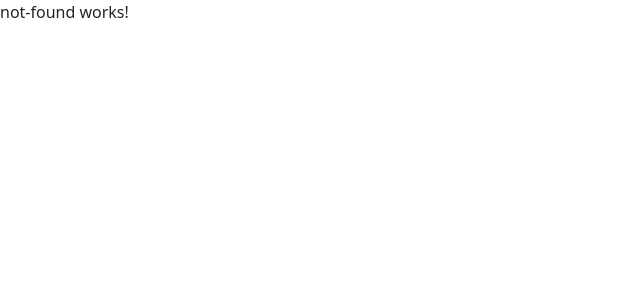
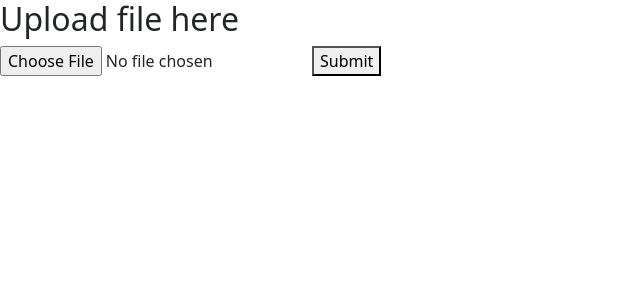
Before and after one commit to yibrino/workflowagile, an Angular app in the folder frontend/: page /question-import in a window 1280 px wide. Before the commit this address led to /404. Shown: the top 300 px of the page, without its empty margins (0-640 px from the left). Built offline with nearby package versions, Linux system fonts and the light colour scheme.

Commit message:
add basic csv upload

```diff
--- a/frontend/package.json
+++ b/frontend/package.json
@@ -27,7 +27,8 @@
     "bootstrap-icons": "^1.11.1",
     "rxjs": "~7.5.0",
     "tslib": "^2.3.0",
-    "zone.js": "~0.12.0"
+    "zone.js": "~0.12.0",
+    "xlsx": "^0.18.5"
   },
   "devDependencies": {
     "@angular-devkit/build-angular": "^15.0.5",
--- a/frontend/src/app/app-routing.module.ts
+++ b/frontend/src/app/app-routing.module.ts
@@ -8,6 +8,7 @@ import { ExamListsComponent } from './exam-lists/exam-lists.component';
 import { AuthGuard } from './auth.guard';
 import { HomePageComponent } from './home-page/home-page.component';
 import { NotFoundComponent } from './not-found/not-found.component';
+import { QuestionImportComponent } from "./question-import/question-import.component";
 
 const routes: Routes = [
   {
@@ -17,6 +18,7 @@ const routes: Routes = [
     data: { role: 'teacher' },
   },
   { path: 'question-creation', component: QuestionCreationComponent },
+  { path: 'question-import', component: QuestionImportComponent },
   { path: 'questions-list', component: BrowseQuestionsComponent },
 
   { path: 'contactus', component: ContactComponent },
--- a/frontend/src/app/app.module.ts
+++ b/frontend/src/app/app.module.ts
@@ -27,6 +27,7 @@ import { MatSidenavModule } from '@angular/material/sidenav';
 import { MatToolbarModule } from '@angular/material/toolbar';
 import { HomePageComponent } from './home-page/home-page.component';
 import { NotFoundComponent } from './not-found/not-found.component';
+import { QuestionImportComponent } from './question-import/question-import.component';
 
 @NgModule({
   declarations: [
@@ -42,6 +43,7 @@ import { NotFoundComponent } from './not-found/not-found.component';
     ExamListsComponent,
     HomePageComponent,
     NotFoundComponent,
+    QuestionImportComponent,
   ],
   imports: [
     BrowserModule,
--- a/frontend/src/app/question-creation/question.service.ts
+++ b/frontend/src/app/question-creation/question.service.ts
@@ -21,4 +21,9 @@ export class QuestionService {
   addQuestion(question: Question): Observable<Question> {
     return this.http.post<Question>(`${this.apiUrl}questions/create`, question, {withCredentials:true});
   }
+
+  importQuestions(questions: Question[]): Observable<number> {
+    console.log('Import questions')
+    return this.http.post<number>(`${this.apiUrl}questions/import`, questions, {withCredentials:true});
+  }
 }
--- /dev/null
+++ b/frontend/src/app/question-import/question-import.component.html
@@ -0,0 +1,9 @@
+<div>
+  <div><h2>Upload file here</h2></div>
+  <input
+    type="file"
+    placeholder="Browse file"
+    (change)="onFileChange($event)"
+  />
+  <button (click)="onSubmit()">Submit</button>
+</div>
--- /dev/null
+++ b/frontend/src/app/question-import/question-import.component.ts
@@ -0,0 +1,103 @@
+import { Component } from '@angular/core';
+import * as XLSX from 'xlsx';
+import { QuestionService } from "../question-creation/question.service";
+import { Answer, Question } from "../question-creation/question.model";
+
+@Component({
+  selector: 'app-question-import',
+  templateUrl: './question-import.component.html',
+  styleUrls: ['./question-import.component.css']
+})
+export class QuestionImportComponent {
+
+  excelHeaders: string[] = [];
+  excelData: any[] = [];
+  questions: Question[] = []
+
+
+  constructor(private questionService: QuestionService) {}
+
+  onFileChange(event: any) {
+    const selectedFile = event.target.files[0];
+
+    if (selectedFile) {
+      const fileReader: FileReader = new FileReader();
+
+      fileReader.onload = (event: any) => {
+        const fileData = event.target.result;
+        const workbook = XLSX.read(fileData, { type: 'binary' });
+        const sheetName = workbook.SheetNames[0];
+        const sheet = workbook.Sheets[sheetName];
+
+        // Extract headers
+        this.excelHeaders = [];
+        for (const cellAddress in sheet) {
+          if (cellAddress[0] === '!') continue;
+          if (cellAddress[1] === '1') {
+            this.excelHeaders.push(sheet[cellAddress].v);
+          }
+        }
+
+        // Extract data
+        this.excelData = XLSX.utils.sheet_to_json(sheet);
+      };
+
+      fileReader.readAsBinaryString(selectedFile);
+    }
+  }
+
+  onSubmit() {
+    this.questions = []
+    // Process and send data based on predefined columns
+    this.excelData.forEach((rowData) => {
+      // Generate unique ID for the question
+      // const questionId = uuidv4();
+
+      const question: Question = {
+        question_id: rowData['ID'],
+        text: rowData['Text'],
+        score: rowData['Score'],
+        topic: rowData['Topic'],
+        latest_version: true,
+        answers: [],
+      };
+
+      // Process MultipleChoiceOptions
+      const options = rowData['MultipleChoiceOptions'].split(';');
+      let correctAnswerIndices: Set<number> = new Set();
+
+      // Check if MultipleChoiceAnswers is a number or a string
+      if (typeof rowData['MultipleChoiceAnswers'] === 'number') {
+        // If it's a single number, create a set with that number
+        correctAnswerIndices = new Set([rowData['MultipleChoiceAnswers']]);
+      } else if (typeof rowData['MultipleChoiceAnswers'] === 'string') {
+        // If it's a string, split and convert each part to an integer
+        const answerParts = rowData['MultipleChoiceAnswers'].split(';');
+        correctAnswerIndices = new Set(
+          answerParts.map((index: string) => parseInt(index))
+        );
+      }
+
+      options.forEach((option: string, index: number) => {
+        const answer: Answer = {
+          text: option.trim(),
+          correct: correctAnswerIndices.has(index+1),
+          latest_version: true
+        }
+        question.answers.push(answer)
+      })
+
+      // Assume the endpoint URL is 'http://localhost:3000/questions'
+
+      this.questions.push(question)
+      console.log('ProcessdRow', question);
+    })
+
+    this.questionService.importQuestions(this.questions).subscribe(
+      next => {
+        console.log(next)
+      }
+    )
+  }
+
+}
```
Also changed, not shown: frontend/src/app/question-import/question-import.component.css (added), 1 other file (tests, documents, lock files or other folders).
